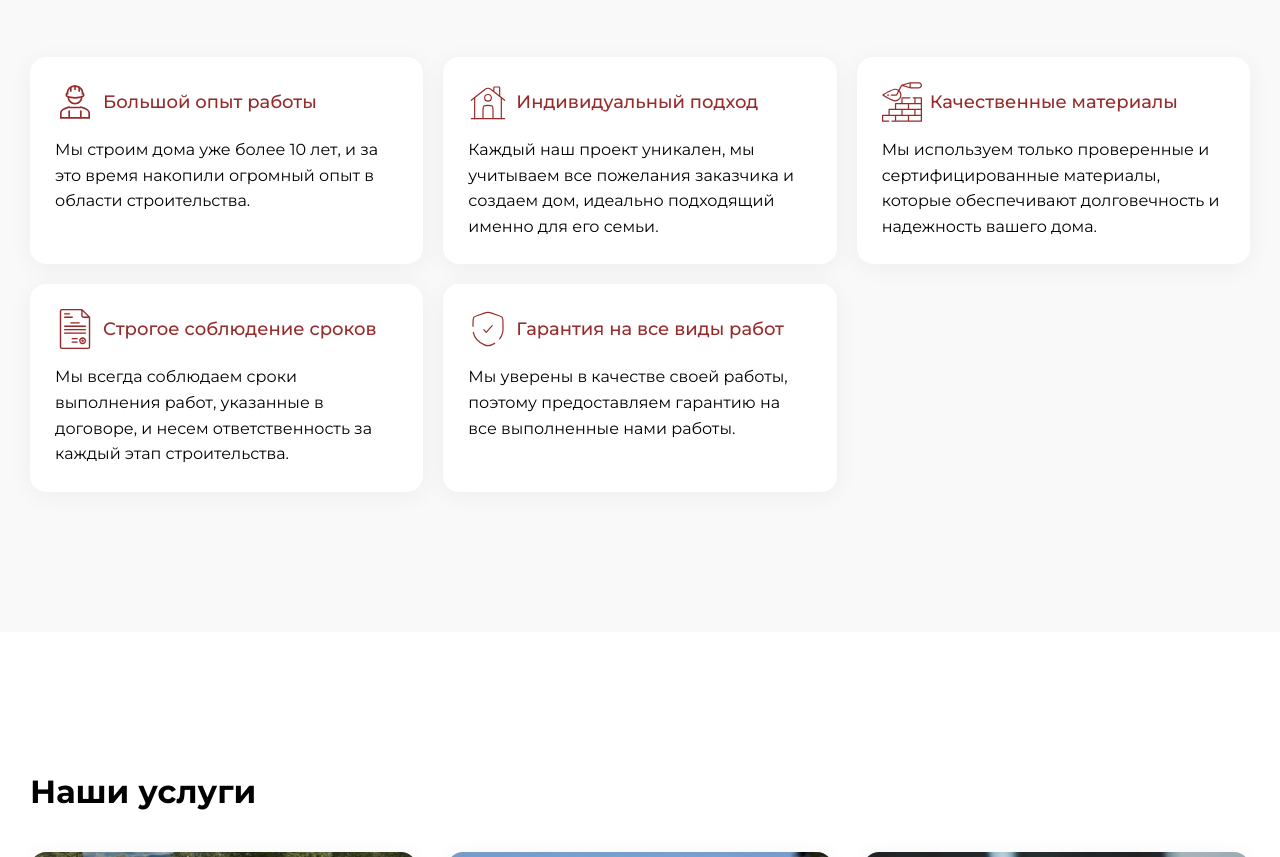
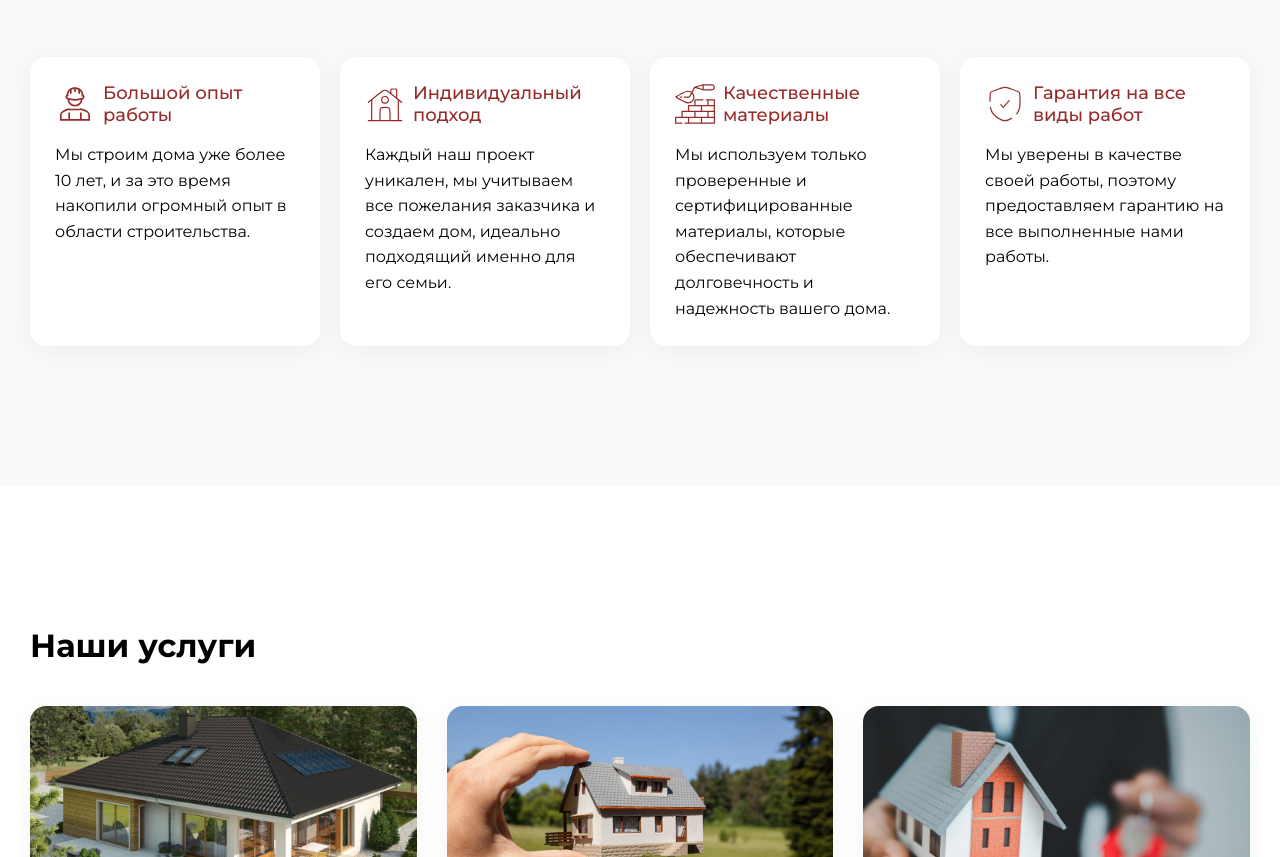
Before and after one commit to web-bombaster/dom-stroy, a plain HTML site: page index.html in a window 1280 px wide. Shown: the part 2051-2908 px from the top of the page. Drawn offline with nearby package versions, Linux system fonts and the light colour scheme.

Commit message:
4 преимущества в ряд

```diff
--- a/index.html
+++ b/index.html
@@ -336,16 +336,6 @@
                                     <span class="about-adv__title">Качественные материалы</span>
                                 </div>
                                 <p class="about-adv__descr">Мы используем только проверенные и сертифицированные материалы, которые обеспечивают долговечность и надежность вашего дома.</p>
-                            </div>
-                            <div class="about-adv__item">
-                                <div class="about-adv__box">
-                                    <img
-                                        src="img/about-adv/04.svg"
-                                        alt=""
-                                        class="about-adv__icon">
-                                    <span class="about-adv__title">Строгое соблюдение сроков</span>
-                                </div>
-                                <p class="about-adv__descr">Мы всегда соблюдаем сроки выполнения работ, указанные в договоре, и несем ответственность за каждый этап строительства.</p>
                             </div>
                             <div class="about-adv__item">
                                 <div class="about-adv__box">
--- a/scss/_about-adv.scss
+++ b/scss/_about-adv.scss
@@ -1,13 +1,13 @@
 .about-adv {
 	display: grid;
-	grid-template-columns: repeat(5, 1fr);
+	grid-template-columns: repeat(4, 1fr);
 	gap: 20px;
 
 	@media screen and (max-width: 1600px) {
-		grid-template-columns: repeat(3, 1fr);
+		// grid-template-columns: repeat(3, 1fr);
 	}
 
-	@media screen and (max-width: 992px) {
+	@media screen and (max-width: 1200px) {
 		grid-template-columns: repeat(2, 1fr);
 		gap: 15px;
 	}
```
Also changed, not shown: css/main.css.
